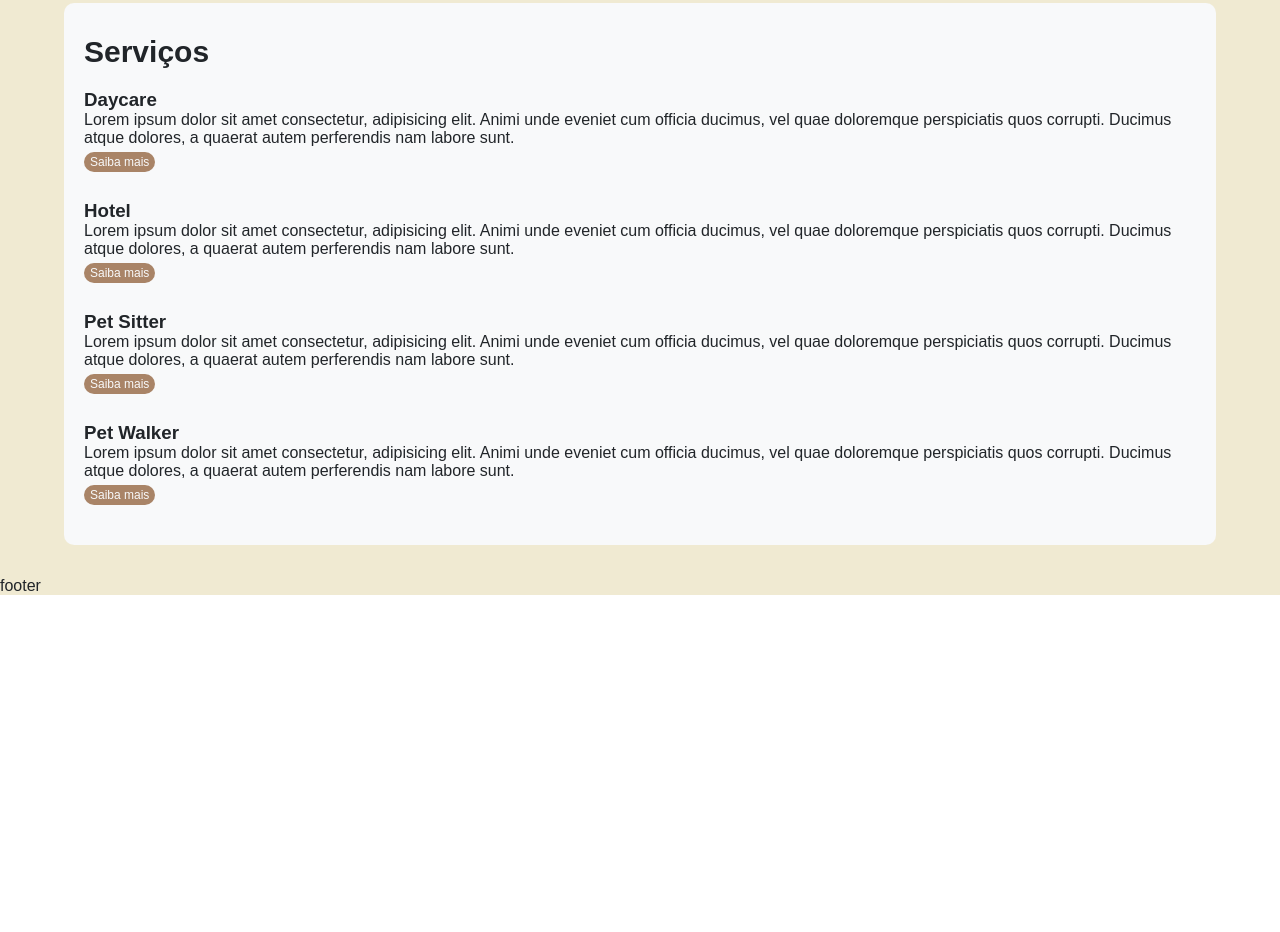
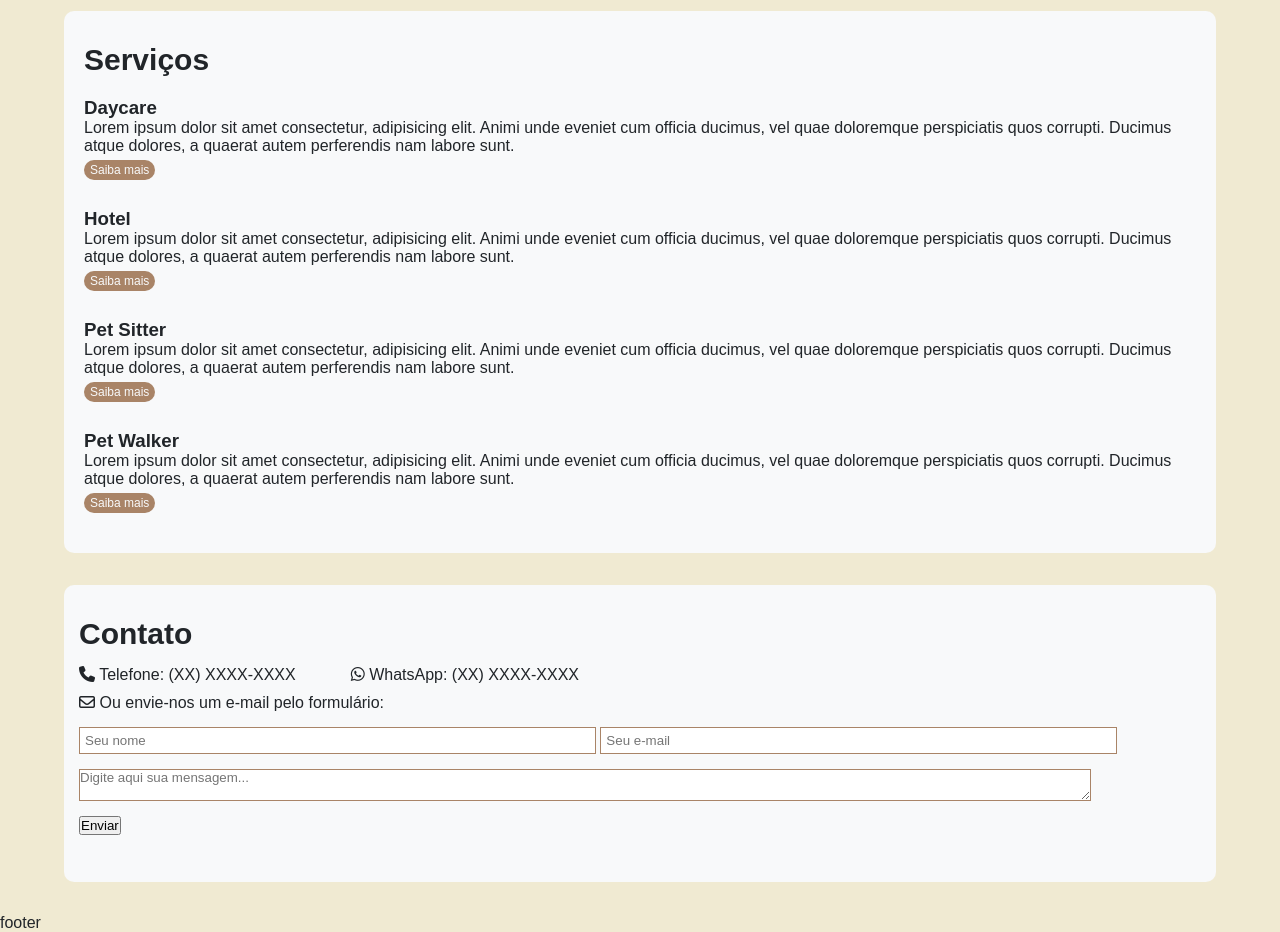
Before and after one commit to ednanf/pet-nanny-website, a plain HTML site: page index.html in a window 1280 px wide. Shown: the part 1120-2052 px from the top of the page. Before the commit the page ends 1715 px from the top, so only its background shows below. Drawn offline with Linux system fonts and the light colour scheme; a web font is replaced by a local one.

Commit message:
Design basic contact form

```diff
--- a/css/styles.css
+++ b/css/styles.css
@@ -95,7 +95,7 @@ nav {
 #banner-container {
     background-image: url(../img/banner.avif);
     background-size: cover;
-    background-position: fixed;
+    background-position: center;
     height: 500px;
     display: flex;
     align-items: center;
@@ -103,11 +103,12 @@ nav {
 
 #main-banner-text {
     margin-left: 15px;
+    margin-top: 200px;
 }
 
 #main-banner-text h2 {
     font-family: 'Sofia Sans Extra Condensed', sans-serif;
-    font-size: 30px;
+    font-size: 60px;
 }
 
 /* Services */
@@ -152,17 +153,15 @@ nav {
     color: #003049;
 }
 
-#about-us {
-    width: 90%;
-    margin: 0 auto;
-}
-
 #about-us-container {
     display: flex;
     align-items: center;
     background-color: #F8F9FA;
-    height: 260px;
+    height: auto;
     border-radius: 10px;
+    padding: 2rem 0;
+    margin: 0 auto;
+    width: 90%;
 }
 
 #about-us-text {
@@ -182,7 +181,7 @@ nav {
 }
 
 /* Services */
-#services {
+#services-container {
     display: block;
     align-items: center;
     background-color: #F8F9FA;
@@ -193,21 +192,21 @@ nav {
     width: 90%;
 }
 
-#services h2 {
+#services-container h2 {
     padding-left: 20px;
     font-size: 30px;
 }
 
-#services li {
+#services-container li {
     list-style: none;
     padding: 10px 20px;
 }
 
-#services h3 {
+#services-container h3 {
     padding-top: 10px;
 }
 
-#services p {
+#services-container p {
     padding-bottom: 5px;
 }
 
@@ -223,3 +222,51 @@ nav {
     background-color: #F77F00;
     color: #FFF;
 }
+
+/* Contact */
+#contact-container {
+    background-color: #F8F9FA;
+    width: 90%;
+    padding: 2rem 0;
+    margin: 2rem auto;
+    border-radius: 10px;
+}
+
+#contact-container h2 {
+    font-size: 30px;
+    margin-left: 15px;
+}
+
+#contact-phones {
+    display: flex;
+    justify-content: left;
+    gap: 40px;
+    padding: 15px 0 10px 0;
+}
+
+#contact-container p {
+    margin-left: 15px;
+    padding: 0 0 px 0;
+}
+
+#contact-container form {
+    margin: 15px 15px 15px 15px;
+}
+
+#contact-container input,
+#contact-container textarea {
+    border: 1px solid #A98467;
+}
+
+#contact-container input {
+    display: inline-flex;
+    padding: 5px;
+    width: 45%;
+    margin-bottom: 15px;
+}
+
+#contact-container textarea {
+    display: flex;
+    margin-bottom: 15px;
+    width: 90% ;
+}
--- a/index.html
+++ b/index.html
@@ -39,12 +39,9 @@
                         <a href="#services">serviços</a>
                     </li>
                     <li>
-                        <a href="#">contato</a>
-                    </li>
-                    <li>
                         <a href="#" class="default-btn">
-                            <i class="fa-solid fa-door-open"></i>
-                            Entrar
+                            <i class="fa-solid fa-comment"></i>
+                            contato
                         </a>
                     </li>
                 </ul>
@@ -94,8 +91,7 @@
                     </li>
                 </ul>
             </section>
-            <section id="about-us">
-                <section id="about-us-container">
+            <section id="about-us-container">
                     <div id="about-us-text">
                         <h3>nossa missão</h3>
                         <p>
@@ -109,8 +105,7 @@
                         <img src="img/aboutus_picture.jpg" alt="Pet sitter com cão">
                     </div>
                 </section>
-            </section>
-            <section id="services">
+            <section id="services-container">
                 <h2>Serviços</h2>
                 <ul>
                     <li>
@@ -159,6 +154,27 @@
                     </li>
                 </ul>
             </section>
+            <section id="contact-container">
+                <h2>Contato</h2>
+                <div id="contact-phones">
+                    <p>
+                        <i class="fa-solid fa-phone"></i> Telefone: (XX) XXXX-XXXX
+                    </p>
+                    <p>
+                        <i class="fa-brands fa-whatsapp"></i> WhatsApp:
+                        (XX) XXXX-XXXX
+                    </p>
+                </div>
+                <p>
+                    <i class="fa-regular fa-envelope"></i> Ou envie-nos um e-mail pelo formulário:
+                </p>
+                <form>
+                    <input type="text" placeholder="Seu nome">
+                    <input type="email" placeholder="Seu e-mail">
+                    <textarea name="message" id="message" placeholder="Digite aqui sua mensagem..."></textarea>
+                    <button type="submit">Enviar</button>
+                </form>
+            </section>
         </div>
         <div id="footer">
             <p>footer</p>
```
